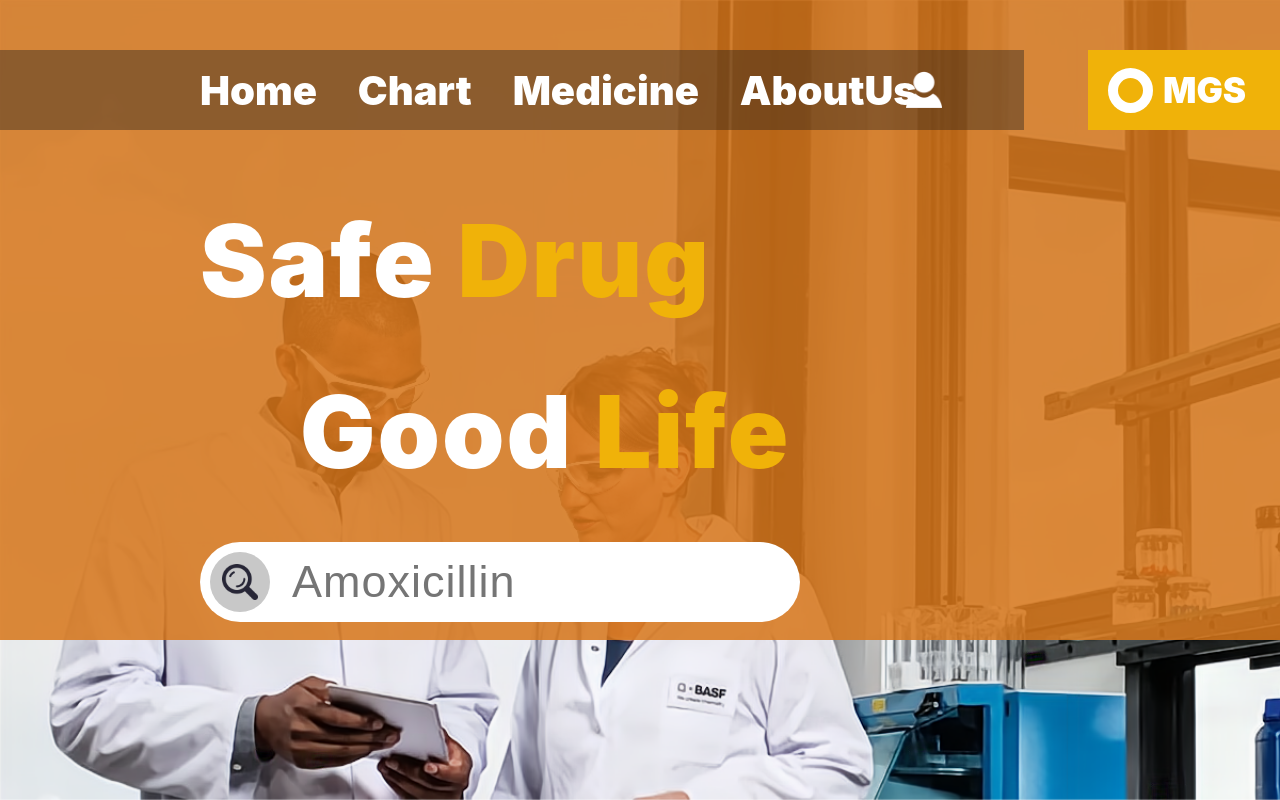
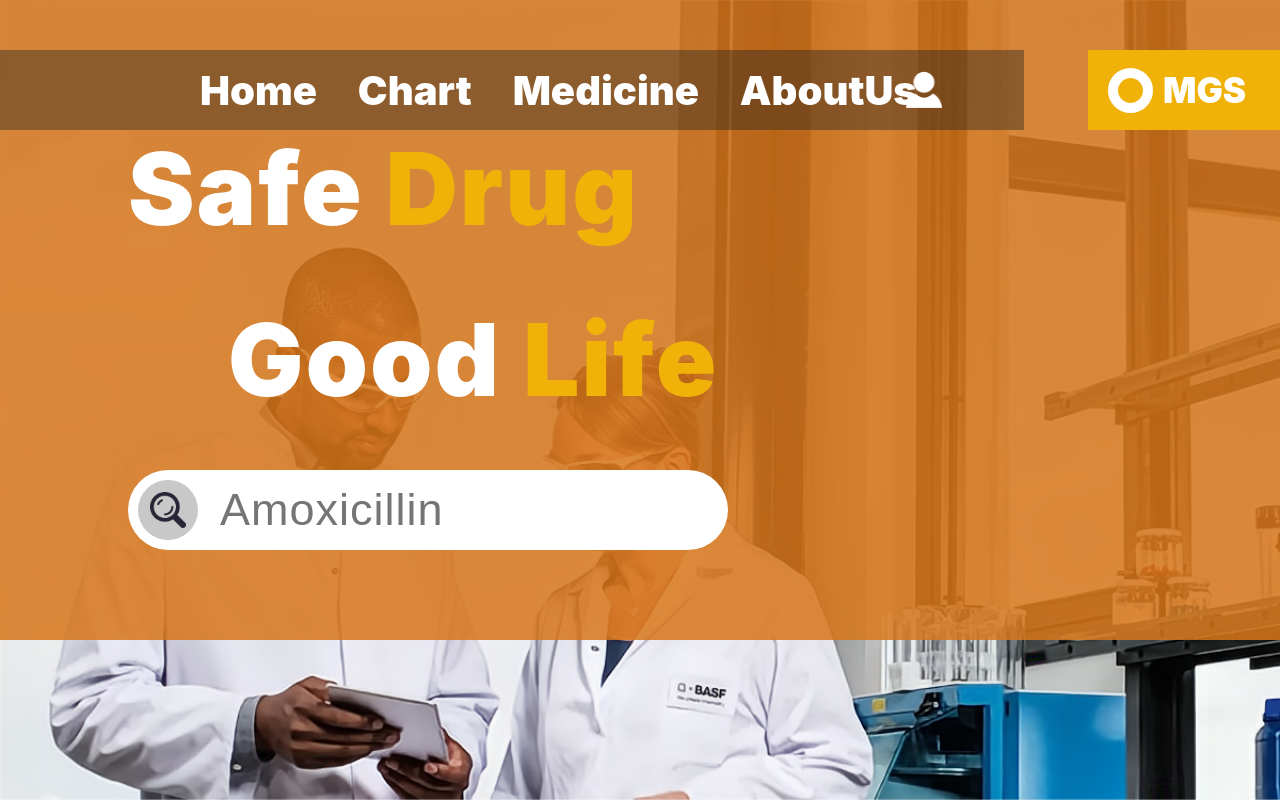
Before and after one commit to Saint-JR/drug, a Vue app: page / in a window 1280 px wide. Built offline with nearby package versions, Linux system fonts and the light colour scheme.

Commit message:
v1.8 修复bug

```diff
--- a/src/components/MainNavi.vue
+++ b/src/components/MainNavi.vue
@@ -19,7 +19,7 @@
         </div>
     </div>
 
-    <div style="width: 100%;display: flex;justify-content: center;position: fixed;transition: all 1s;height: 680px;" :style="{top:loginTop}">
+    <div style="width: 100%;display: flex;justify-content: center;position: fixed;transition: top 1s;height: 680px;" :style="{top:login.top,opacity:login.opacity}">
         <div v-if="!isLogin" class="login">
             <img src="../static/close.png" @click="closeLogin">
             <div class="loginBrand">
@@ -44,23 +44,31 @@
 
 <script>
 import { onMounted } from '@vue/runtime-core'
-import { ref } from '@vue/reactivity'
+import { reactive, ref } from '@vue/reactivity'
 import {store} from '@/store/index'
 export default {
     name:'MainNavi',
     setup(){
         let isLogin=ref(store.isLogin)
         let left=ref('-100%')
-        let loginTop=ref('-100%')
+        let login=reactive({
+            top:'-100%',
+            opacity:0
+        })
 
         const clickLogin=()=>{
             store.clickLogin=true
-            loginTop.value='15%'
+            login.top='15%'
+            login.opacity=1
         }
 
         const closeLogin=()=>{
             store.clickLogin=false
-            loginTop.value='-100%'
+            login.top='-100%'
+            setTimeout(()=>{
+                login.opacity=0
+            },1200)
+
         }
 
         onMounted(()=>{
@@ -74,7 +82,7 @@ export default {
             isLogin,
             clickLogin,
             closeLogin,
-            loginTop
+            login
         }
     }
 }
--- a/src/pages/HomePage.vue
+++ b/src/pages/HomePage.vue
@@ -179,16 +179,16 @@ import {store} from '@/store/index'
 
     .text1{
         position: relative;
-        top: 200px;
-        left: 200px;
+        top: 20%;
+        left: 10%;
         pointer-events: none;
         display: flex;
     }
 
     .text2{
         position: relative;
-        top: 200px;
-        left: 200px;
+        top: 20%;
+        left: 10%;
         margin-top: 50px;
         margin-left: 100px;
         pointer-events: none;
@@ -197,8 +197,8 @@ import {store} from '@/store/index'
 
     .search{
         position: relative;
-        top: 200px;
-        left: 200px;
+        top: 20%;
+        left: 10%;
         width: 600px;
         height: 80px;
         border-radius: 40px;
--- a/src/pages/MedLog.vue
+++ b/src/pages/MedLog.vue
@@ -1,5 +1,5 @@
 <template>
-    <div class="mainPage">
+    <div class="mainPage" ref="main">
         <div style="position: relative;">
             <img src="../static/pic2.png" style="width: 100%;height: auto;">
             <div style="height: 99%;width: 100%;position: absolute;top: 0;background-color: rgba(0, 0, 0, 0.4);"></div>
@@ -43,8 +43,8 @@
                 <div class="page">
                     <div class="resultRow" v-for="index of queryList.rowNum" :key="index">
                         <div class="resultcard" v-for="(result,i) in queryList.list.slice(4*(index-1),4*(index))" :key="i">
-                            <div  @click="rotateCard(index,i)" :class="rotateBool.arr[4*(index-1)+i]?'result rotate180':'result rotate0'">
-                                <div class="back">
+                            <div  @click="rotateCard(index,i)" :class="rotateBool.arr[4*(index-1)+i]?'result rotate180':'result rotate0'" :style="{transformOrigin: `center center ${domWidth}px`}">
+                                <div class="back" :style="{transformOrigin: `center center ${domWidth}px`}">
                                     <div class="title" style="margin-top: 50px;"><p style="border-bottom: 3px solid rgba(0, 0, 0, 0.4);">药物总报告次数</p></div>
                                     <div class="context">{{result.total}}</div>
 
@@ -136,7 +136,7 @@
 </template>
 
 <script>
-import { onMounted,reactive,ref, toRefs,getCurrentInstance } from 'vue'
+import { onMounted,reactive,ref, toRefs,getCurrentInstance, nextTick } from 'vue'
 import { useRoute } from 'vue-router'
 export default {
     name:'MedLog',
@@ -337,6 +337,8 @@ export default {
             })
         }
 
+        let main=ref()
+        let domWidth=ref(0);
         onMounted(()=>{
             document.documentElement.scrollTop = 0;
             setTimeout(()=>{
@@ -350,6 +352,9 @@ export default {
                 isPartial=true
             }
             queryResult(1)
+            nextTick(()=>{
+                domWidth.value=-main.value.clientWidth*0.8*0.25*0.4
+            })
         })
 
         const {top:sloganTop,opa:sloganOpa}=toRefs(slogan)
@@ -372,7 +377,9 @@ export default {
             rotateBool,
             submit,
             blur,
-            clickSubmit
+            clickSubmit,
+            main,
+            domWidth
         }
     }
 
@@ -527,7 +534,7 @@ export default {
     .result{
         width: 80%;
         height: 400px;
-        transform-origin: center center -150px;
+        /* transform-origin: center center -150px; */
         font-size: 20px;
         color: rgba(0, 0, 0, 0.6);
         font-weight: 500;
@@ -575,7 +582,7 @@ export default {
         border-top: 3px solid rgb(240, 178, 9);
         border-bottom: 3px solid rgb(240, 178, 9);
         transform: rotateY(90deg);
-        transform-origin: center center -150px;
+        /* transform-origin: center center -150px; */
     }
 
     .name{
```
